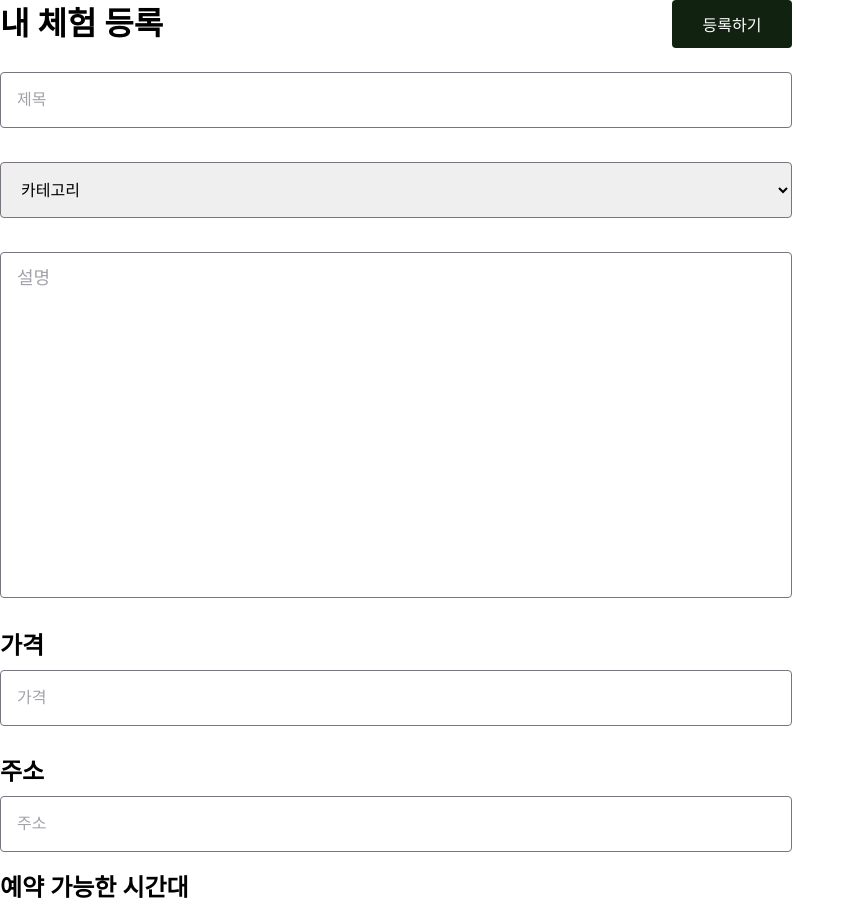
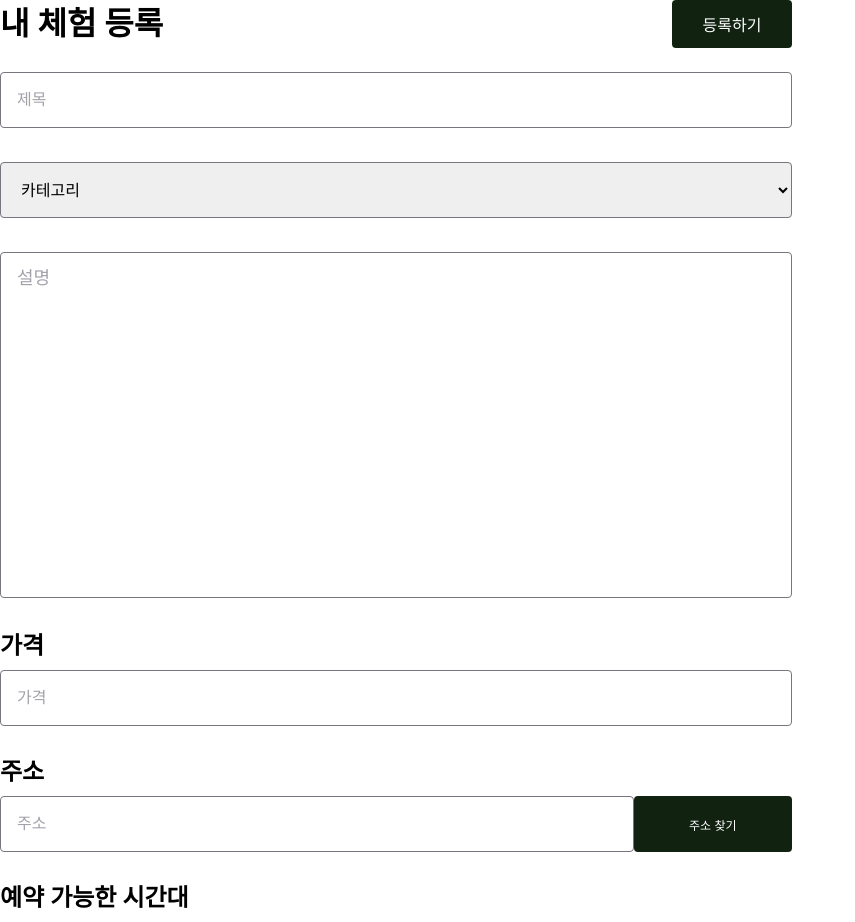
Before and after one commit to FE3-part4-team2/nomad, a Next.js app: page /my-page/my-class/add-class in a window 1280 px wide. Shown: the top 922 px of the page, without its empty margins (0-855 px from the left). Built offline with nearby package versions, Linux system fonts and the light colour scheme.

Commit message:
✨ feat: 주소 input 기능 구현

```diff
--- a/package.json
+++ b/package.json
@@ -17,6 +17,7 @@
     "next": "14.1.4",
     "react": "^18",
     "react-calendar": "^5.0.0",
+    "react-daum-postcode": "^3.1.3",
     "react-dom": "^18",
     "react-hook-form": "^7.51.3",
     "react-image-gallery": "^1.3.0",
--- a/src/components/MyClass/MyClassInputs/AddressInput/AddressInput.tsx
+++ b/src/components/MyClass/MyClassInputs/AddressInput/AddressInput.tsx
@@ -1,18 +1,69 @@
-import { UseFormRegister, FieldValues } from 'react-hook-form';
+import { FieldErrors, UseFormRegister } from 'react-hook-form';
+import DaumPostcode from 'react-daum-postcode';
 import styles from './addressInput.module.scss';
+import { useState } from 'react';
+import { FormValues } from '../../MyClassTitle/MyClassTitle';
 
 interface AddressInputProps {
-  id?: string;
-  register?: UseFormRegister<FieldValues>;
+  id: string;
+  register: UseFormRegister<FormValues>;
+  errors: FieldErrors<FormValues>;
 }
 
-export default function AddressInput({ id }: AddressInputProps) {
+export default function AddressInput({
+  id,
+  register,
+  errors,
+}: AddressInputProps) {
+  const [isOpen, setIsOpen] = useState(false);
+  const [address, setAddress] = useState('');
+  const onCompleteDaumPostcode = (data: { address: string }) => {
+    setAddress(data.address);
+  };
+
+  const toggleHandler = () => {
+    setIsOpen((prevOpenState) => !prevOpenState);
+    setAddress('');
+  };
+
+  const closeHandler = (state: string) => {
+    if (state === 'FORCE_CLOSE') {
+      setIsOpen(false);
+    } else if (state === 'COMPLETE_CLOSE') {
+      setIsOpen(false);
+    }
+  };
+
   return (
     <div>
       <label className={styles.inputTitle} htmlFor={id}>
         주소
       </label>
-      <input className={styles.input} id={id} type="text" placeholder="주소" />
+      <div className={styles.inputButtonWrapper}>
+        <input
+          className={styles.input}
+          id={id}
+          type="text"
+          placeholder="주소"
+          value={address}
+          {...register('address', {
+            required: '주소 입력은 필수입니다.',
+          })}
+        />
+        <button className={styles.addressButton} onClick={toggleHandler}>
+          주소 찾기
+        </button>
+      </div>
+
+      {isOpen && (
+        <div>
+          <DaumPostcode
+            onComplete={onCompleteDaumPostcode}
+            onClose={closeHandler}
+          />
+        </div>
+      )}
+      {errors ? <p className={styles.error}>{errors.address?.message}</p> : ''}
     </div>
   );
 }
--- a/src/components/MyClass/MyClassInputs/AddressInput/addressInput.module.scss
+++ b/src/components/MyClass/MyClassInputs/AddressInput/addressInput.module.scss
@@ -3,5 +3,25 @@
 
 .input {
   @extend .input;
+  width: 80%;
+}
+
+.addressButton {
+  font-size: 1.2rem;
+  font-weight: 400;
+  border-radius: 4px;
+  border: none;
+  background-color: $nomad-black;
+  color: $white;
+  padding: 8px 16px;
+  height: 56px;
+  width: 20%;
+}
+
+.inputButtonWrapper {
+  width: 100%;
+  display: flex;
+  align-items: center;
+  justify-content: center;
   margin-top: 12px;
 }
--- a/src/components/MyClass/MyClassTitle/MyClassTitle.tsx
+++ b/src/components/MyClass/MyClassTitle/MyClassTitle.tsx
@@ -55,7 +55,7 @@ export default function MyClassTitle() {
             errors={errors}
           />
           <PriceInput id="price" register={register} errors={errors} />
-          <AddressInput />
+          <AddressInput id="address" register={register} errors={errors} />
           <DateInput />
           <FImageInput />
           <FSubImageInput />
```
Also changed, not shown: 1 other file (tests, documents, lock files or other folders).
